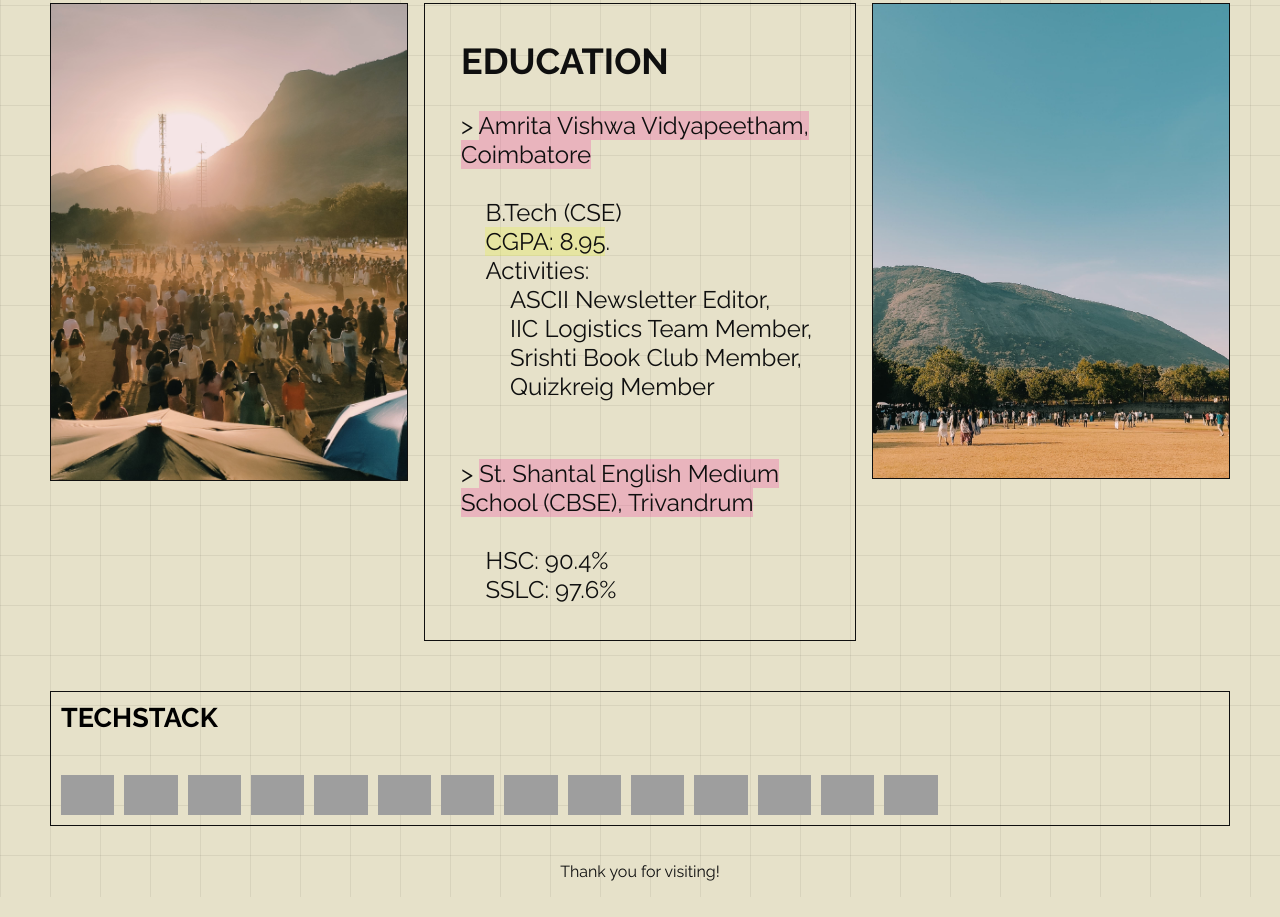
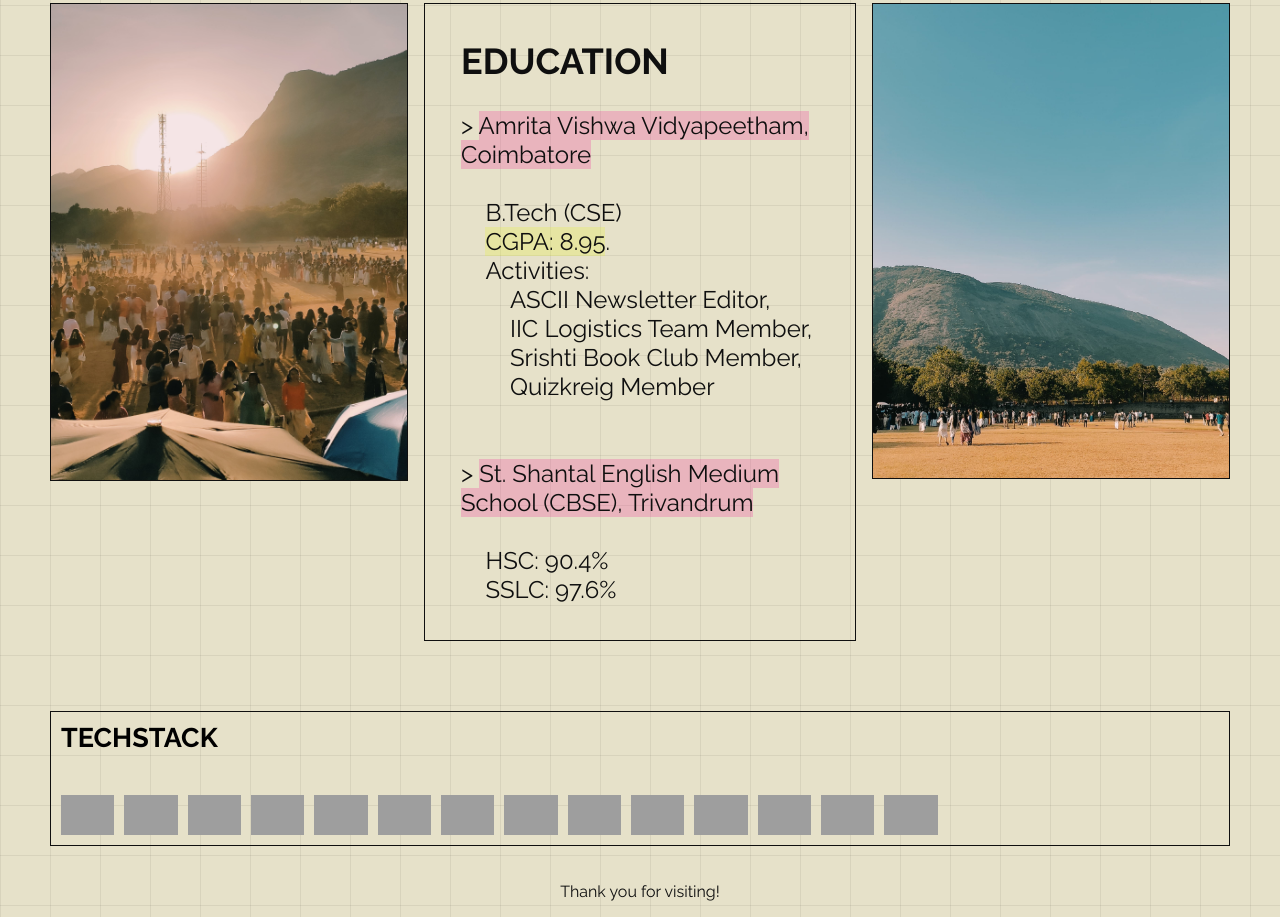
Before and after one commit to sumi-devs/portfolio, a plain HTML site: page public/index.html in a window 1280 px wide. Shown: the part 995-1912 px from the top of the page. Drawn offline with nearby package versions, Linux system fonts and the light colour scheme; grey boxes are pictures that could not be loaded.

Commit message:
Updated index.html: fixed techstack bug

```diff
--- a/public/portfolio.css
+++ b/public/portfolio.css
@@ -266,7 +266,7 @@ nav a {
 }
 
 .tech-stack {
-    margin: 0px 50px 20px 50px;
+    margin: 20px 50px 20px 50px;
     border: 1px solid #0f0f0f;
     padding: 10px;
     font-size: large;
```
